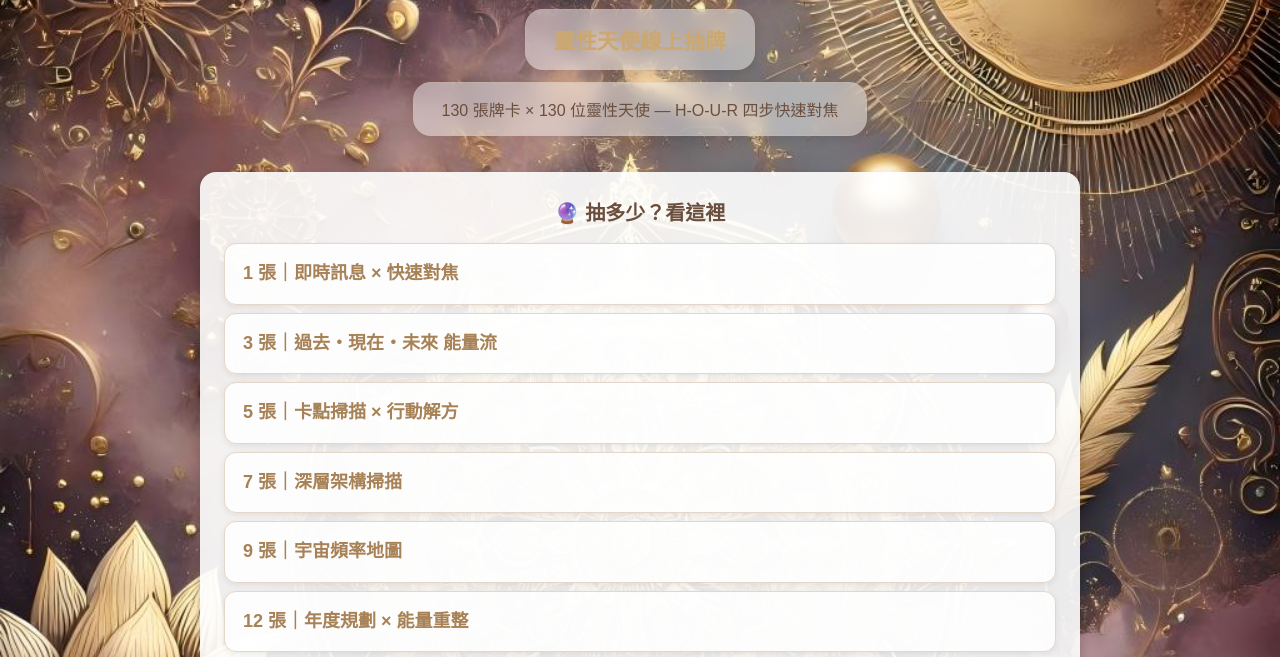
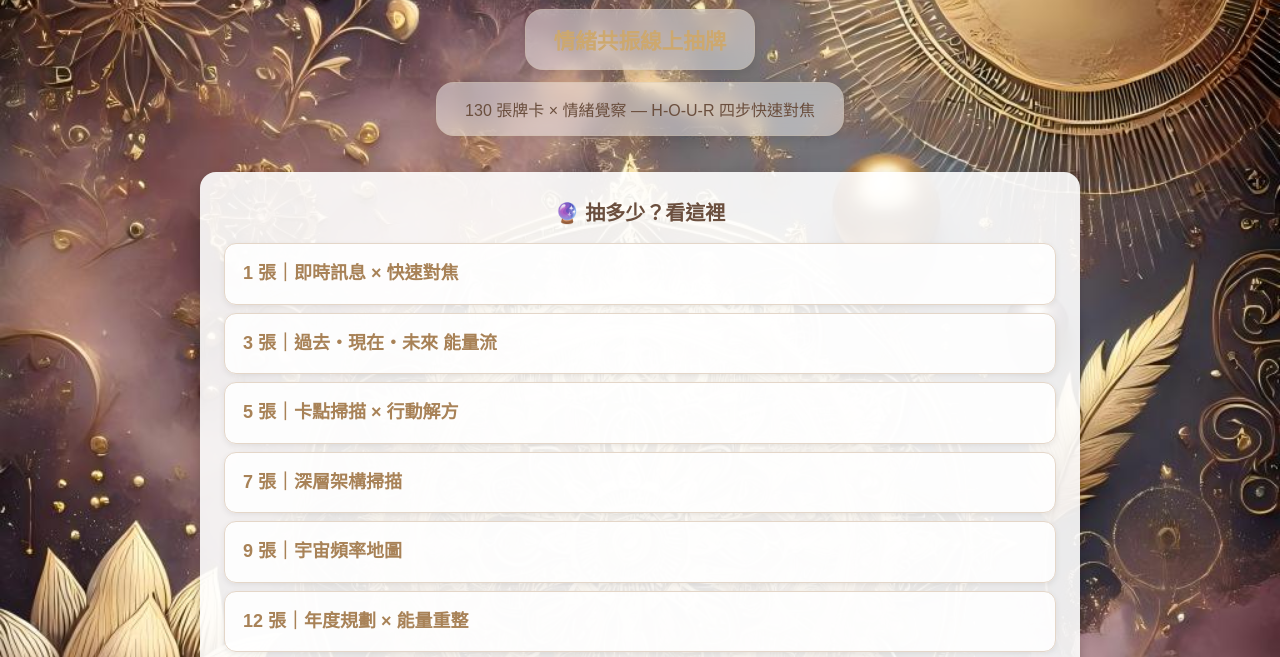
Before and after one commit to HourLight/11, a plain HTML site: page index.html in a window 1280 px wide. Shown: the part 101-758 px from the top of the page. Drawn offline with Linux system fonts and the light colour scheme.

Commit message:
Update index.html

```diff
--- a/index.html
+++ b/index.html
@@ -189,8 +189,8 @@ details ul {
 <body>
 
 <h1 class="main-title">馥靈之鑰 Hour Light</h1>
-<h2 class="sub-title">靈性天使線上抽牌</h2>
-<p  class="tagline">130 張牌卡 × 130 位靈性天使 — H-O-U-R 四步快速對焦</p>
+<h2 class="sub-title">情緒共振線上抽牌</h2>
+<p  class="tagline">130 張牌卡 × 情緒覺察 — H-O-U-R 四步快速對焦</p>
 
 <div class="section">
   <h2>🔮 抽多少？看這裡</h2>
```
